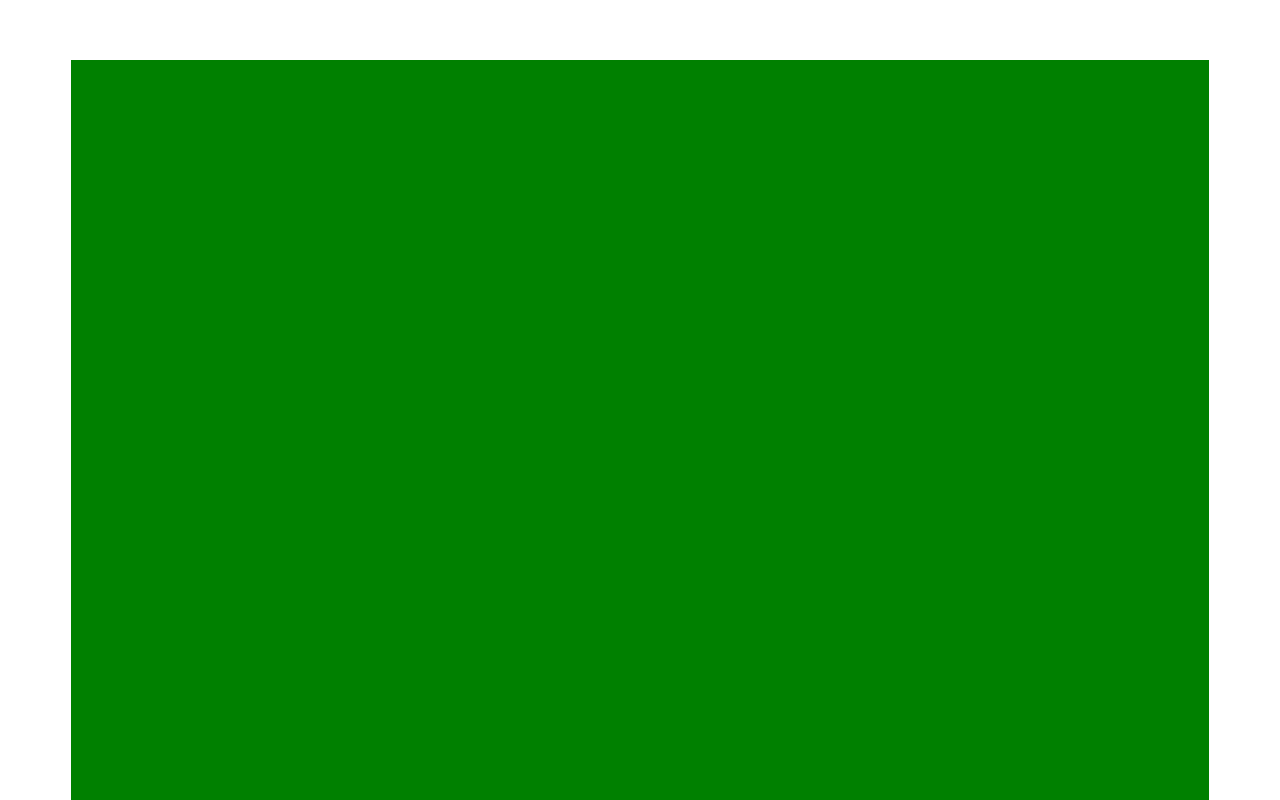
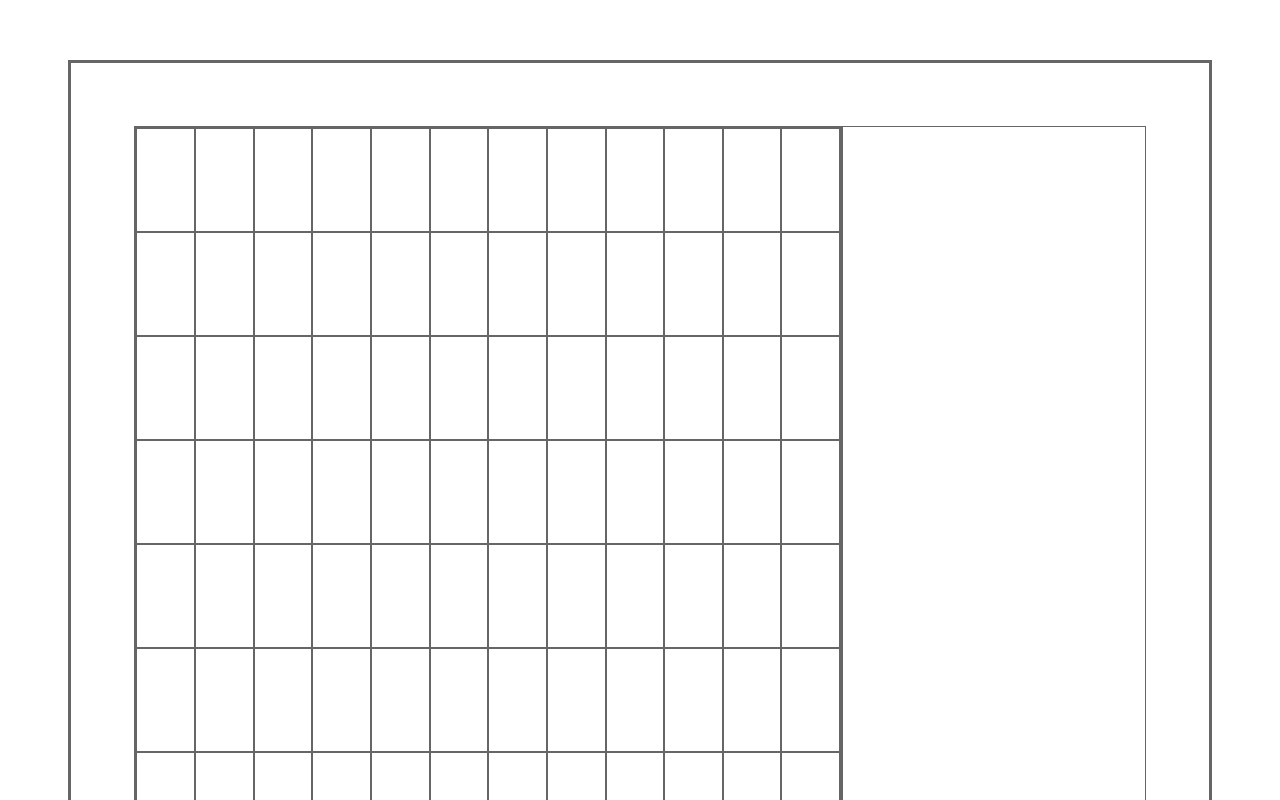
Before and after one commit to tuzilingdang/2d-tetris, a Vue app: page / in a window 1280 px wide. Shown: the top 800 px of the page. Built offline with nearby package versions, Linux system fonts and the light colour scheme.

Commit message:
up(component): 修改screen组件

```diff
--- a/src/App.vue
+++ b/src/App.vue
@@ -1,6 +1,6 @@
 <template>
   <div id="app">
-    <Screen />
+    <Screen column-num="12" row-num="22" />
   </div>
 </template>
 
--- a/src/components/Screen.vue
+++ b/src/components/Screen.vue
@@ -1,7 +1,14 @@
 <template>
     <div class="screen">
         <div class="screen-grid">
-
+            <div class="square" v-for="n in columnNum*rowNum"></div>
+        </div>
+        <div class="screen-status">
+            <div class="screen-status-grade"></div>
+            <div class="screen-status-best-grade"></div>
+            <div class="screen-status-next-shape"></div>
+            <div class="screen-status-speed"></div>
+            <div class="screen-status-music"></div>
         </div>
     </div>
 </template>
@@ -10,25 +17,53 @@
     export default {
         name: 'Screen',
         props: {
-    msg: String
+            msg: String,
+            columnNum: Number,
+            rowNum: Number
         }
     }
 </script>
 
 <style scoped>
     .screen {
-    background: green;
-    width: 90%;
-    height: 1000px;
+        width: 80%;
+        height: auto;
         margin: 20px auto;
+        padding: 5%;
+        border: 3px solid #666;
+        display: flex;
+        display: -webkit-flex;
+        flex-direction: row;
     }
 
     .screen-grid {
-    width:100%;
-    height:100%;
+        width: 70%;
+        height: 100%;
+        border: 2px solid #666;
         display: grid;
-    grid-template-rows: repeat(50, 1fr);
-    grid-template-columns: repeat(50, 1fr);
+        grid-template-rows: repeat(22, 1fr);
+        grid-template-columns: repeat(12, 1fr);
     }
 
+    .square {
+        border: #666 1px solid;
+    }
+
+    .square:after {
+        content: '';
+        display: block;
+        padding-top: 100%;
+    }
+
+    .square::before {
+        content: '';
+        display: block;
+        padding-bottom: 80%;
+        padding-left: 80%;
+    }
+
+    .screen-status {
+        width: 30%;
+        border: #666 1px solid;
+    }
 </style>
```
Also changed, not shown: src/components/test.html (+10 -1 lines). Lines whose indentation alone changed are shown as unchanged.
